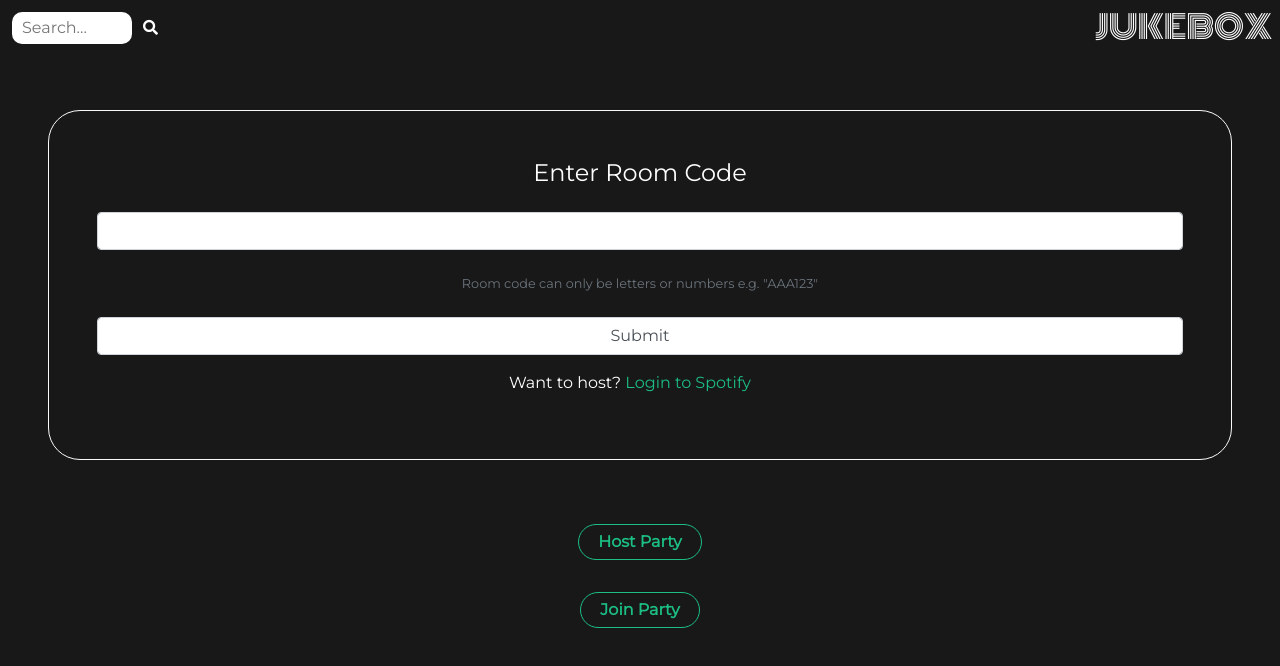
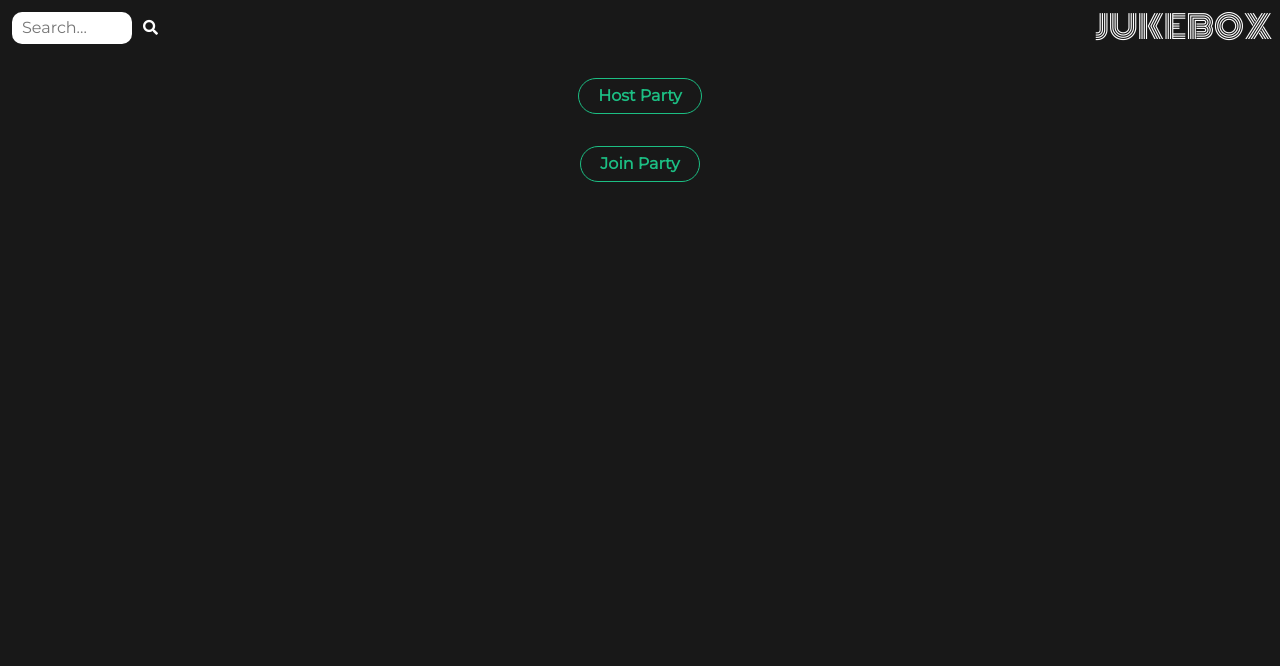
Before and after one commit to amandaungco/react-jukebox, a React (Create React App) app: page / in a window 1280 px wide. Shown: the top 666 px of the page. Built offline with nearby package versions, Linux system fonts and the light colour scheme.

Commit message:
Form logic

```diff
--- a/src/App.js
+++ b/src/App.js
@@ -252,7 +252,8 @@ class App extends Component {
               songs={this.state.playlistSongs}
             />)}
           </div>
-          {(this.state.roomCode === '' || this.state.isForm === true ) && <NewRoomForm enterRoomCallback={(newRoomCode) => this.updateRoomCode(newRoomCode)} />}
+          {console.log((this.state.roomCode === '') && (typeof(window.access_token) !== "undefined"))}
+          {((this.state.roomCode === '') && (typeof(window.access_token) !== "undefined")) && <NewRoomForm enterRoomCallback={(newRoomCode) => this.updateRoomCode(newRoomCode)} />}
           { (this.state.roomCode !== '') && <aside className="setPlaylist-module d-flex justify-content-end">
             {/*<h6 className="setPlaylist-module__header">Set Playlist:</h6>*/}
             <div>
```
